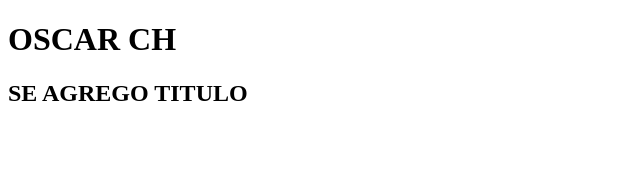
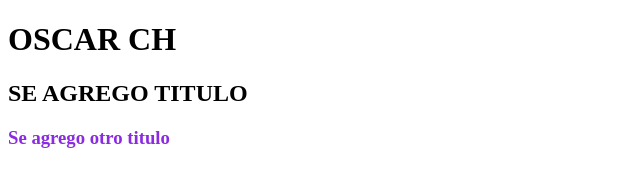
Before and after one commit to osd3v/pagina, a plain HTML site: page os.html in a window 1280 px wide. Shown: the whole page, without its empty margins (0-640 px from the left). Drawn offline with Linux system fonts and the light colour scheme.

Commit message:
se agrego otro titulo

```diff
--- /dev/null
+++ b/estilo.css
@@ -0,0 +1,4 @@
+h3
+{
+    color: blueviolet;
+}
--- a/os.html
+++ b/os.html
@@ -5,10 +5,12 @@
     <meta name="viewport" content="width=device-width, initial-scale=1.0">
     <meta http-equiv="X-UA-Compatible" content="ie=edge">
     <title>Document</title>
+    <link rel="stylesheet" href="estilo.css">
 </head>
 <body>
     <h1>OSCAR CH</h1>
     <h2>SE AGREGO TITULO</h2>
+    <h3>Se agrego otro titulo</h3>
 
 </body>
 </html>
```
